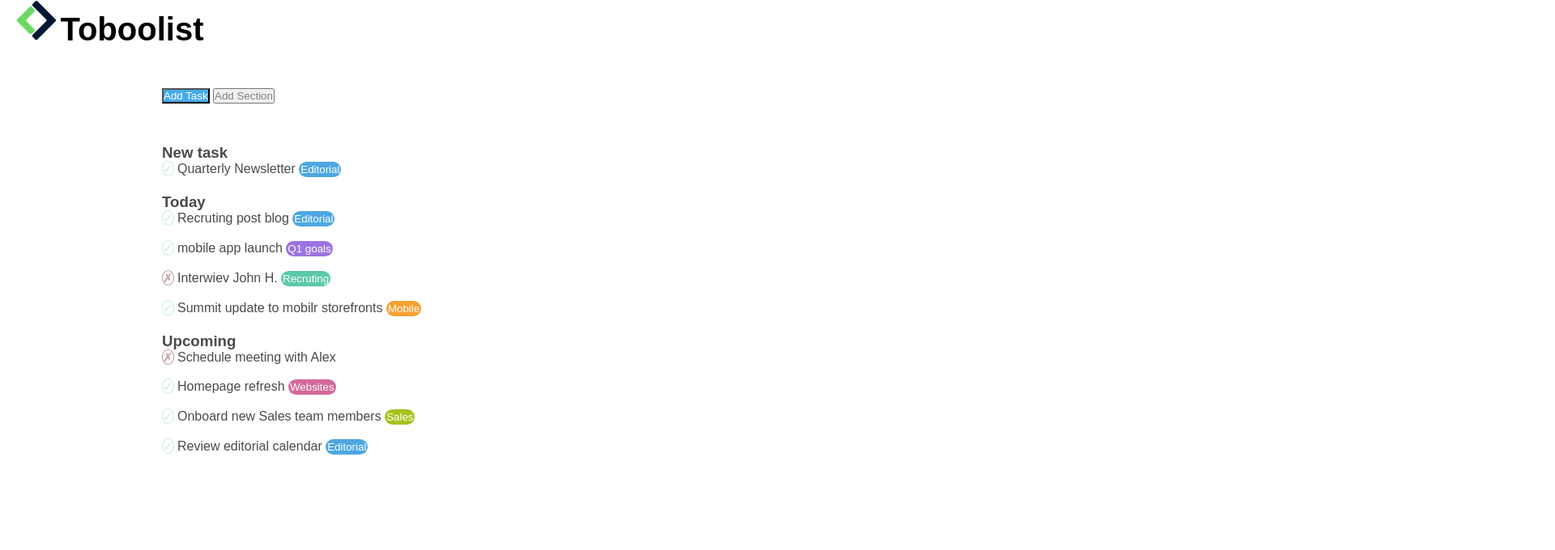
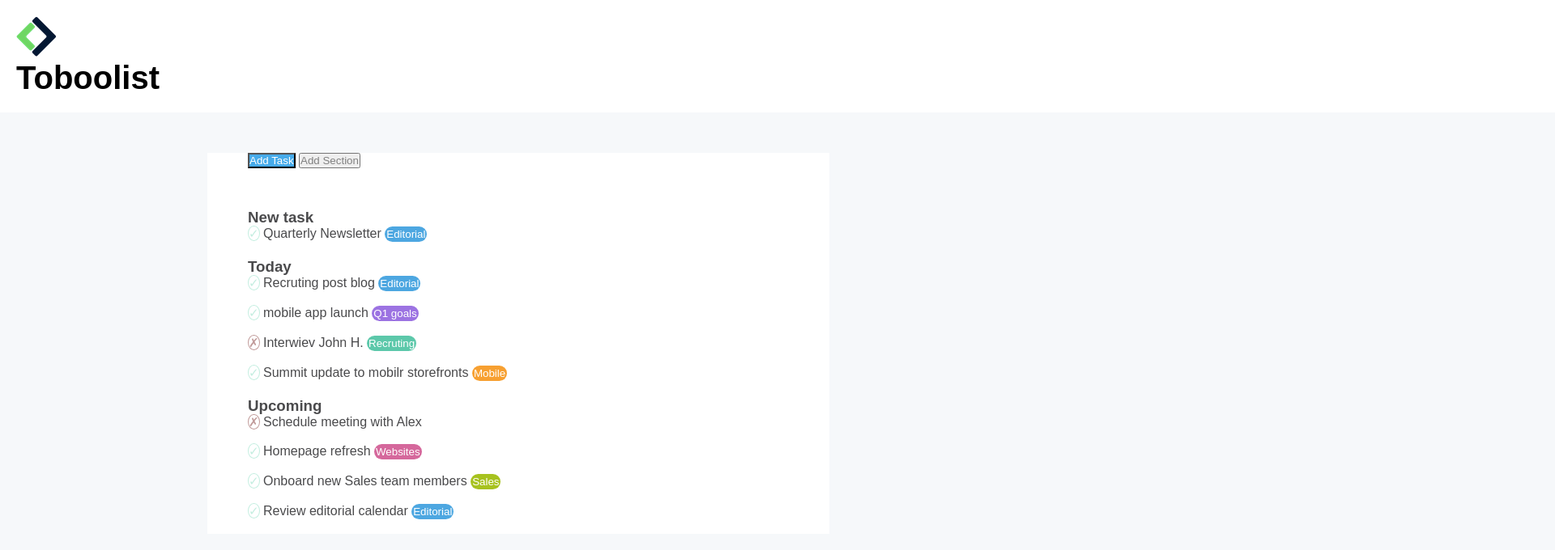
Before and after one commit to MorettiAndrea/html-css-toboolist, a plain HTML site: page index.html in a window 1280 px wide. Shown: the top 680 px of the page at 81% size, 1920 px wide, since content can reach past the window. Drawn offline with Linux system fonts and the light colour scheme.

Commit message:
finito ma da rivdere allineamento header

```diff
--- a/asset/style.css
+++ b/asset/style.css
@@ -7,13 +7,16 @@
 
 body {
   font-family: Arial, Helvetica, sans-serif;
-  max-width: 80%;
   margin: auto 0;
+  background-color: #f6f8fa;
 }
 
 main {
   color: #4a4a4c;
-  margin-left: 200px;
+  max-width: 60%;
+  margin: 0 auto;
+  background-color: white;
+  padding-left: 50px;
 }
 
 /* utility */
@@ -57,6 +60,8 @@ main {
   color: white;
 }
 /* /tasti da riutilizzare */
+
+/* cross-check da riutilizzare */
 .check {
   font-size: 15px;
   border-color: #c4eee0;
@@ -75,15 +80,18 @@ main {
   border-radius: 50%;
   display: inline;
 }
+/* /cross-check da riutilizzare */
 
 /* /utility */
 
 /* inizio header */
 .header-logo {
   margin: 0;
-  margin-left: 20px;
+  padding: 20px;
   margin-bottom: 50px;
+  padding-right: 2000px;
   background-color: white;
+  display: inline-block;
 }
 
 .titolo-principale {
@@ -91,6 +99,8 @@ main {
   font-weight: 600;
   background-color: white;
   display: inline-block;
+  display: flex;
+  align-self: center;
 }
 /* /header */
 
--- a/index.html
+++ b/index.html
@@ -6,6 +6,7 @@
     <title>html-css-toboolist</title>
     <link rel="stylesheet" href="asset/style.css" />
   </head>
+
   <!--logo -->
   <body>
     <header class="header-logo">
@@ -13,8 +14,7 @@
       <h1 class="titolo-principale">Toboolist</h1>
     </header>
     <!-- /logo -->
-    <div class="sfondo-esterno"></div>
-    <div class="sfondo-interno"></div>
+
     <main>
       <!-- bottoni -->
       <div class="bottoni">
@@ -24,8 +24,8 @@
       <!-- fine bottoni -->
 
       <!-- inizio menu -->
+
       <!-- prima parte menu -->
-      <div class="menu">
       <div class="prima-parte-menu">
         <h3>New task</h3>
         <div class="check">&check;</div>
@@ -65,7 +65,7 @@
       <div class="check">&check;</div>
       Review editorial calendar <button class="editorial">Editorial</button
       ><br /><br />
-      </div>
+      <!-- /terza parte menu -->
     </main>
   </body>
 </html>
```
Lines whose indentation alone changed are shown as unchanged.
